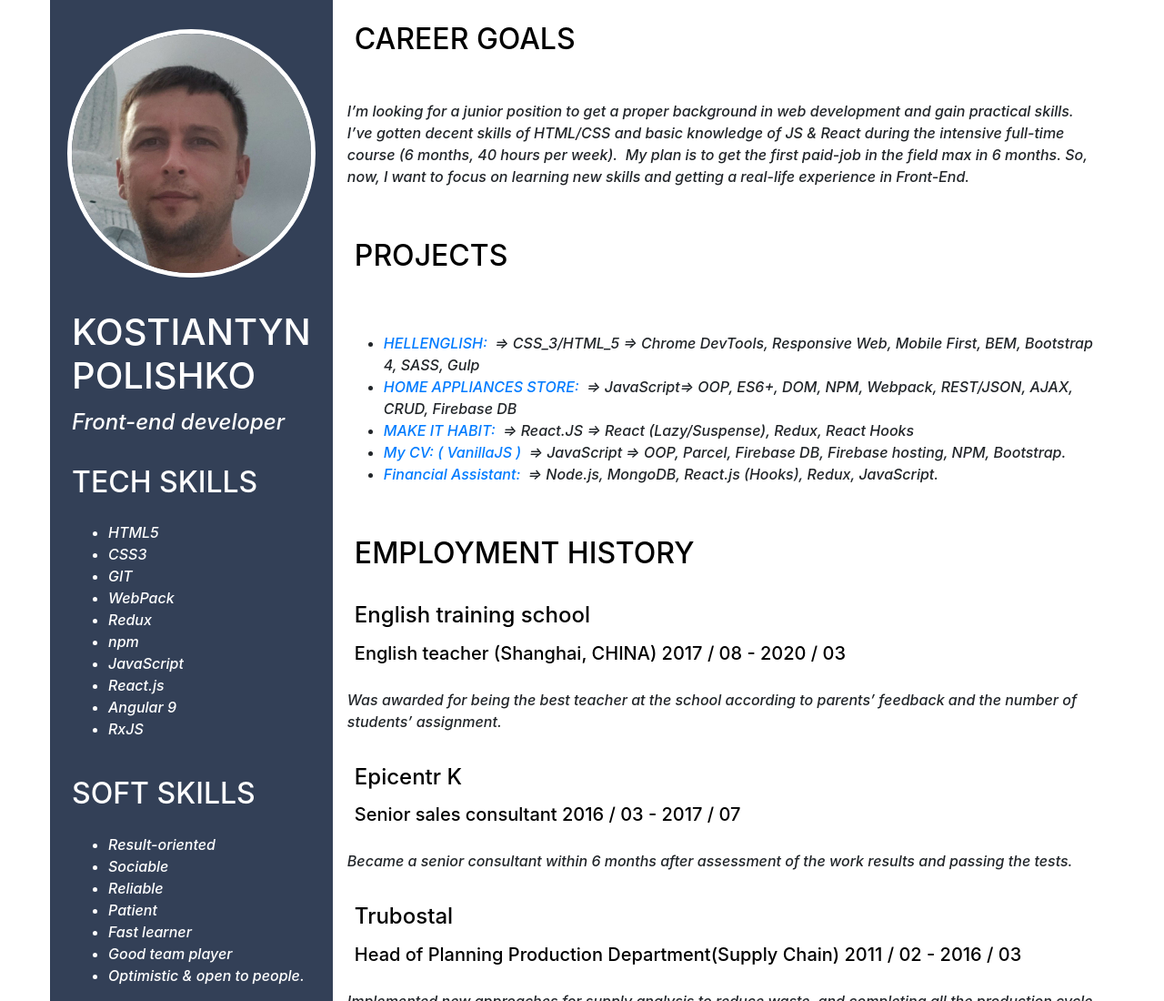
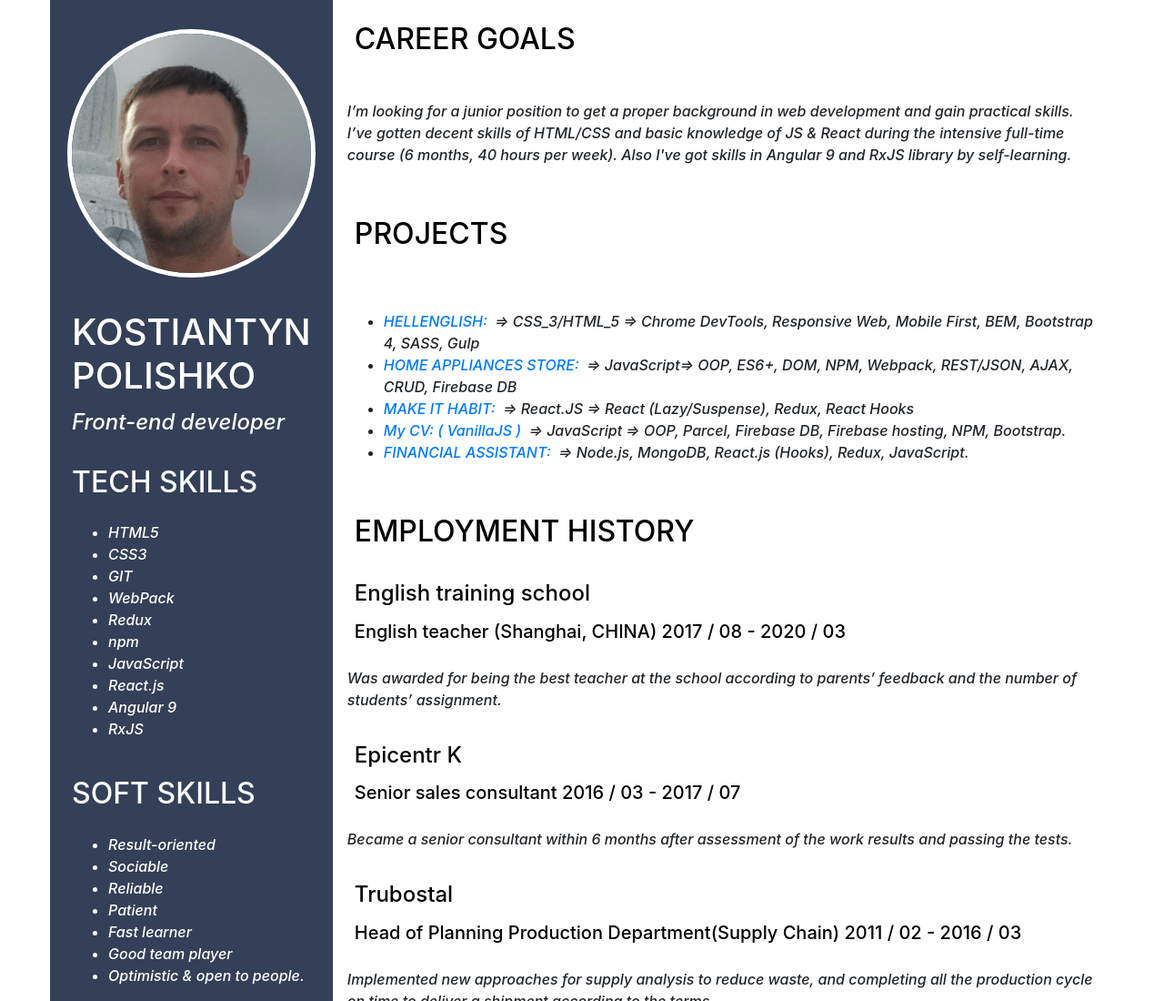
Before and after one commit to Kost927/MyCV, a website built with Parcel: page src/index.html in a window 1280 px wide. Shown: the top 1100 px of the page at 91% size. Built offline with nearby package versions, Linux system fonts and the light colour scheme.

Commit message:
adding some info

```diff
--- a/src/constants.js
+++ b/src/constants.js
@@ -40,7 +40,7 @@ export const contact = `<ul>
 </ul>`;
 
 export const text = `
-I’m looking for a junior position to get a proper background in web development and gain practical skills. I’ve gotten decent skills of HTML/CSS and basic knowledge of JS & React during the intensive full-time course (6 months, 40 hours per week).  My plan is to get the first paid-job in the field max in 6 months. So, now, I want to focus on learning new skills and getting a real-life experience in Front-End.
+I’m looking for a junior position to get a proper background in web development and gain practical skills. I’ve gotten decent skills of HTML/CSS and basic knowledge of JS & React during the intensive full-time course (6 months, 40 hours per week). Also I've got skills in Angular 9 and RxJS library by self-learning.
 `;
 
 export const proj = `<ul>
@@ -57,7 +57,7 @@ export const proj = `<ul>
 <a href="https://polishkocv.firebaseapp.com/" target="_blank">My CV: ( VanillaJS ) </a> => JavaScript => OOP, Parcel, Firebase DB, Firebase hosting, NPM, Bootstrap.
 </li>
 <li>
-<a href="bit.ly/39gHRZM" target="_blank">Financial Assistant: </a> => Node.js, MongoDB, React.js (Hooks), Redux, JavaScript.
+<a href="https://bit.ly/39gHRZM" target="_blank">FINANCIAL ASSISTANT: </a> => Node.js, MongoDB, React.js (Hooks), Redux, JavaScript.
 </li>
 </ul>`;
 
```
Also changed, not shown: dist/index.html, 2 other files.
